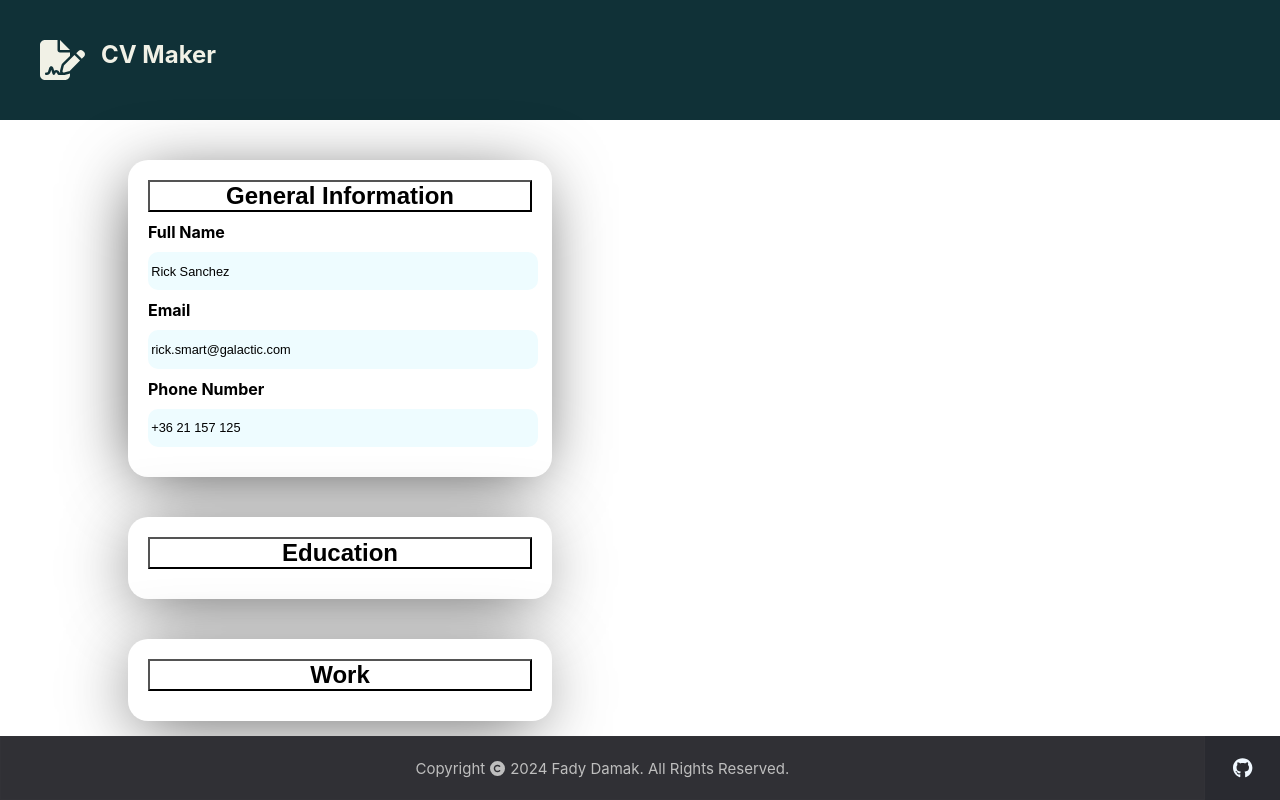
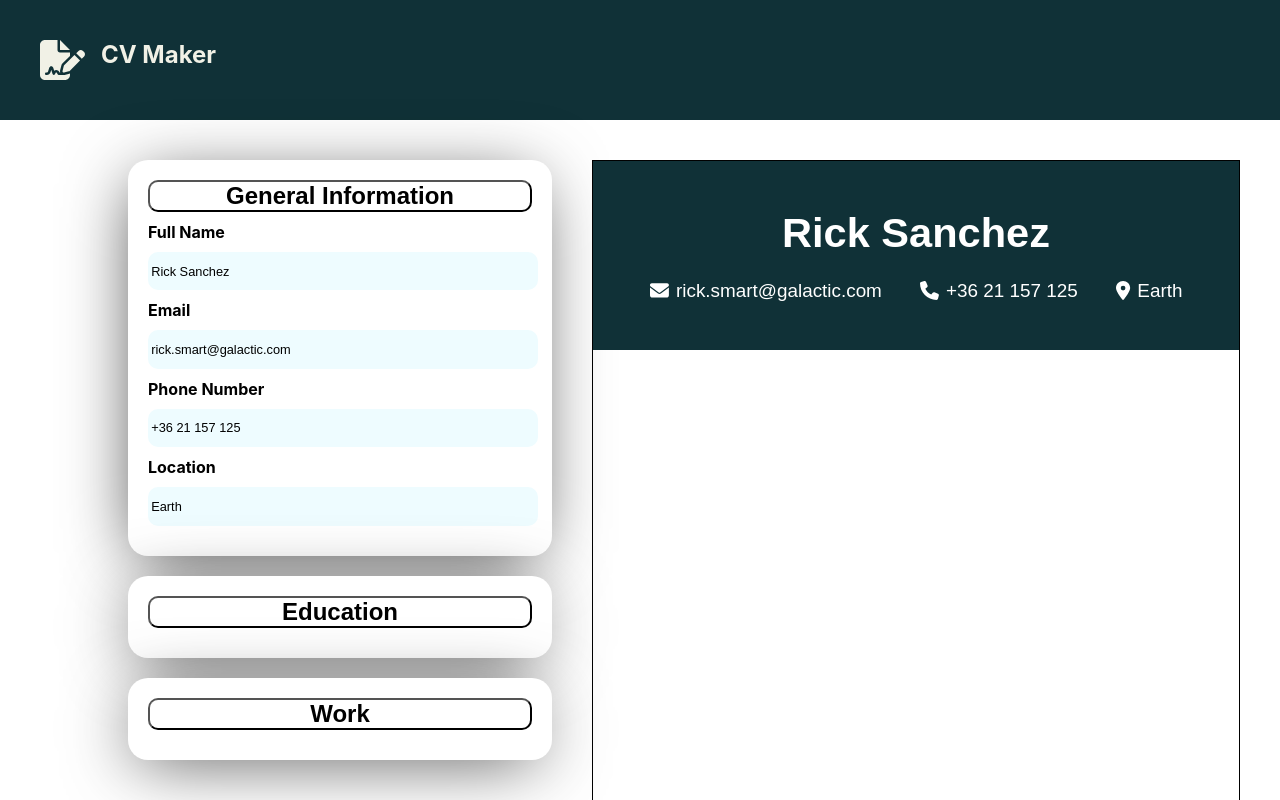
Before and after one commit to FadyDMK/cv-maker, a React (Vite) app: page / in a window 1280 px wide. Shown: the top 800 px of the page. Built offline with nearby package versions, Linux system fonts and the light colour scheme.

Commit message:
made a preview panel+ connected general section to preview

```diff
--- a/src/App.jsx
+++ b/src/App.jsx
@@ -1,13 +1,20 @@
+import { useState } from "react";
 import { Education } from "./components/Education";
 import { General } from "./components/General";
+import { Preview } from "./components/Preview";
 import { Work } from "./components/Work";
+import { exampleInfo } from "./components/example-info";
 
 export default function App() {
+  const [general,setGeneral] = useState(exampleInfo.personalInfo);
   return (
-    <div className="wrapper">
-      <General />
-      <Education />
-      <Work/>
+    <div className="container">
+      <div className="wrapper">
+        <General generalInfo={general} setGeneralInfo={setGeneral}/>
+        <Education />
+        <Work />
+      </div>
+      <Preview generalInfo={general}/>
     </div>
   );
 }
--- a/src/components/General.jsx
+++ b/src/components/General.jsx
@@ -1,18 +1,20 @@
 import { useState } from "react";
-import { exampleInfo } from "./example-info";
 
-export function General() {
+export function General({generalInfo, setGeneralInfo}) {
   // eslint-disable-next-line no-unused-vars
-  const [generalInfo, setGeneralInfo] = useState(exampleInfo.personalInfo);
   const [open, setOpen] = useState(true);
   function handleNameChange(e) {
+    console.log(generalInfo.fullName)
     setGeneralInfo({ ...generalInfo, fullName: e.target.value });
   }
   function handleEmailChange(e) {
     setGeneralInfo({ ...generalInfo, email: e.target.value });
   }
   function handleNumberChange(e) {
-    setGeneralInfo({ ...generalInfo, email: e.target.value });
+    setGeneralInfo({ ...generalInfo, phoneNumber: e.target.value });
+  }
+  function handleLocationChange(e){
+    setGeneralInfo({ ...generalInfo, location: e.target.value });
   }
   function toggle(){
     setOpen(!open);
@@ -43,6 +45,12 @@ export function General() {
           value={generalInfo.phoneNumber}
           onChange={handleNumberChange}
         />
+        <h1>Location</h1>
+        <input
+          placeholder="Location"
+          value={generalInfo.location}
+          onChange={handleLocationChange}
+        />
       </>)}
     </div>
   );
--- a/src/components/Preview.jsx
+++ b/src/components/Preview.jsx
@@ -1,5 +1,30 @@
-import { useState } from "react";
+import {
+  faEnvelope,
+  faLocationDot,
+  faPhone,
+} from "@fortawesome/free-solid-svg-icons";
+import { FontAwesomeIcon } from "@fortawesome/react-fontawesome";
 
-export function Preview(){
-
+export function Preview({generalInfo}) {
+  return (
+    <div className="preview">
+      <div className="cv-header">
+        <h2>{generalInfo.fullName}</h2>
+        <div className="info">
+          <div className="email">
+            <FontAwesomeIcon icon={faEnvelope} />
+            {generalInfo.email}
+          </div>
+          <div className="phone">
+            <FontAwesomeIcon icon={faPhone} />
+            {generalInfo.phoneNumber}
+          </div>
+          <div className="location">
+            <FontAwesomeIcon icon={faLocationDot} />
+            {generalInfo.location}
+          </div>
+        </div>
+      </div>
+    </div>
+  );
 }
--- a/src/components/example-info.js
+++ b/src/components/example-info.js
@@ -3,6 +3,7 @@ export const exampleInfo = {
     fullName: "Rick Sanchez",
     email: "rick.smart@galactic.com",
     phoneNumber: "+36 21 157 125",
+    location:'Earth',
   },
   education: [],
   work: [],
--- a/src/styles/Footer.css
+++ b/src/styles/Footer.css
@@ -2,7 +2,7 @@ a {
   color: inherit;
 }
 .footer {
-  position: fixed;
+
   bottom: 0;
   width: 100%;
   margin-top: 20px ;
--- a/src/styles/index.css
+++ b/src/styles/index.css
@@ -10,8 +10,9 @@
   padding: 0;
 }
 
-button{
+button {
   cursor: pointer;
+  border-radius: 10px;
   background: none;
 }
 .content {
@@ -29,11 +30,11 @@ button{
   font-size: 2.5rem;
   display: flex;
   gap: 1rem;
-
 }
 
 .personalInfo,
-.education, .work {
+.education,
+.work {
   width: 30vw;
   padding: 20px;
   padding-bottom: 30px;
@@ -48,8 +49,8 @@ button{
   justify-content: space-around;
   gap: 10px;
 }
-.work{
-  margin-bottom: 80px ;
+.work {
+  margin-bottom: 80px;
 }
 
 h1 {
@@ -65,8 +66,7 @@ h3 {
   width: 40vw;
   display: flex;
   flex-direction: column;
-  justify-content: space-around;
-  gap: 40px;
+  gap: 20px;
 }
 
 input {
@@ -78,3 +78,47 @@ input {
   height: 2rem;
   font-size: 0.8rem;
 }
+.container {
+  display: flex;
+}
+/*Preview styling*/
+.preview {
+  font-family: Arial,Cambria , Helvetica, sans-serif;
+  border: solid black 1px;
+  margin: 40px;
+  margin-bottom: 20px;
+  /*A4 size*/
+  width: 21cm;
+  height: 29.7cm;
+}
+.cv-header {
+  color: white;
+  height: 5cm;
+  width: 100%;
+  text-align: center;
+  display: flex;
+  flex-direction: column;
+  justify-content: center;
+  background-color: #103137;
+  gap: 0.6cm;
+}
+.email,
+.phone,
+.location {
+  display: flex;
+  align-items: center;
+  gap: 0.2cm;
+  font-size: 0.5cm;
+}
+
+.cv-header > h2 {
+  font-weight: 2cm;
+  font-size: 1.1cm;
+}
+
+.info {
+  display: flex;
+  text-align: center;
+  justify-content: center;
+  gap: 1cm;
+}
```
Also changed, not shown: src/main.jsx (+4 -5 lines).
